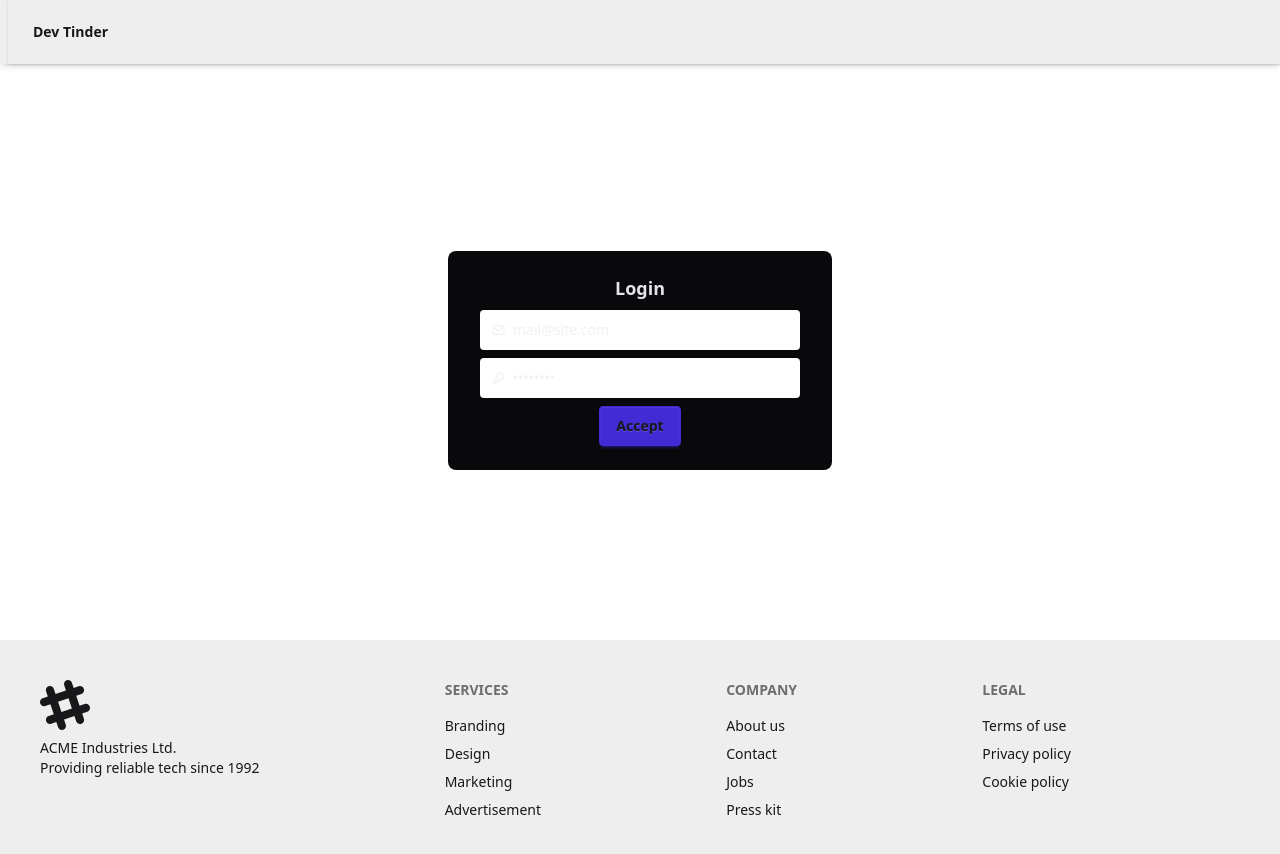
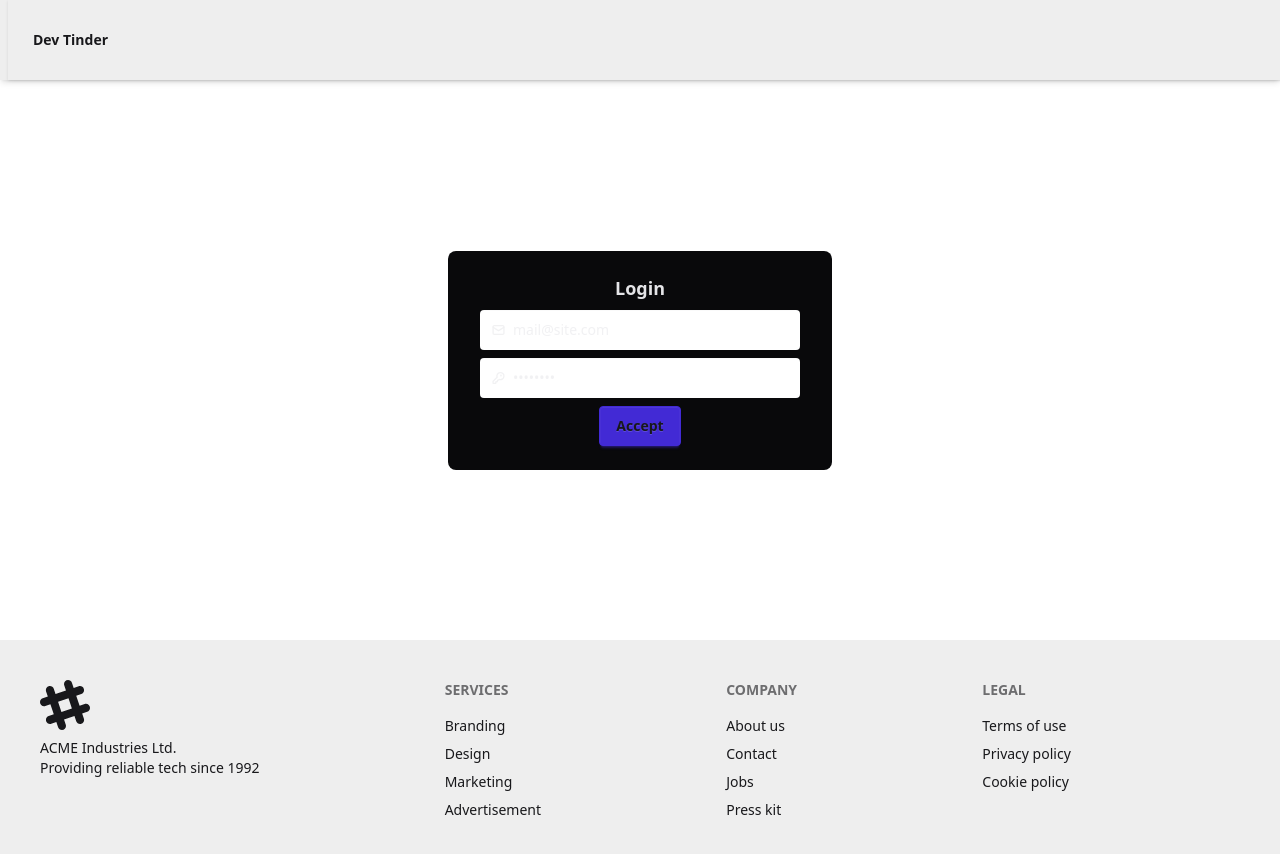
Before and after one commit to AviAbinash/dev-tinder, a Next.js app in the folder dev-tinder-frontend/dev-tinder-frontend/: page /auth/login in a window 1280 px wide. Shown: the top 854 px of the page. Built offline with nearby package versions, Linux system fonts and the light colour scheme; no server answers.

Commit message:
connection page added

```diff
--- a/dev-tinder-frontend/dev-tinder-frontend/src/Components/Navbar.tsx
+++ b/dev-tinder-frontend/dev-tinder-frontend/src/Components/Navbar.tsx
@@ -13,11 +13,14 @@ import { useRouter } from "next/navigation";
 const Navbar = () => {
   const [token, setToken] = useState<string | null>(null);
   const userdata = useAppSelector((state) => state.auth.loginData);
+  console.log(userdata);
+  console.log(token);
+
   // const { isLoggedIn } = useAppSelector((state) => state.auth);
   useEffect(() => {
     const storedToken = localStorage.getItem("token");
     setToken(storedToken);
-  }, [userdata]);
+  }, [userdata, token]);
   // console.log(token, "token");
   const dispatch = useAppDispatch();
   const router = useRouter();
@@ -25,11 +28,13 @@ const Navbar = () => {
     try {
       console.log("log");
       dispatch(userLogout("logout"));
+      setToken(null);
       dispatch(setLoginData({}));
       dispatch(setIsLogIn(false));
       router.push("/auth/login/");
     } catch (error) {
       console.log(error);
+      setToken(null);
     }
   };
   return (
@@ -66,6 +71,9 @@ const Navbar = () => {
               <li>
                 <Link href={"/connections"}>Connections</Link>
               </li>
+               <li>
+                <Link href={"/requests"}>Requests</Link>
+              </li>
               <li>
                 <div onClick={handleLogout}>Logout</div>
               </li>
--- a/dev-tinder-frontend/dev-tinder-frontend/src/app/globals.css
+++ b/dev-tinder-frontend/dev-tinder-frontend/src/app/globals.css
@@ -35,7 +35,7 @@
   text-align: center;
   vertical-align: middle;
   outline-offset: 2px;
-  webkit-user-select: none;
+  /* webkit-user-select: none; */
   user-select: none;
   padding-inline: var(--btn-p);
   color: var(--btn-fg);
@@ -70,3 +70,10 @@
 .toast{
   left: 50%;
 }
+.navbar {
+    display: flex;
+    width: 100%;
+    align-items: center;
+    padding: 0.5rem;
+    min-height: 5rem;
+}
--- /dev/null
+++ b/dev-tinder-frontend/dev-tinder-frontend/src/app/requests/page.tsx
@@ -0,0 +1,9 @@
+import React from 'react'
+
+const Requests = () => {
+  return (
+    <div>Requests</div>
+  )
+}
+
+export default Requests
--- a/dev-tinder-frontend/dev-tinder-frontend/src/redux/slices/authSlice.ts
+++ b/dev-tinder-frontend/dev-tinder-frontend/src/redux/slices/authSlice.ts
@@ -34,6 +34,7 @@ export const userLogout = createAsyncThunk(
       if (res && res.data.message) {
         localStorage.removeItem("token");
         localStorage.removeItem("userData");
+
       }
       return res;
     } catch (error) {
```
